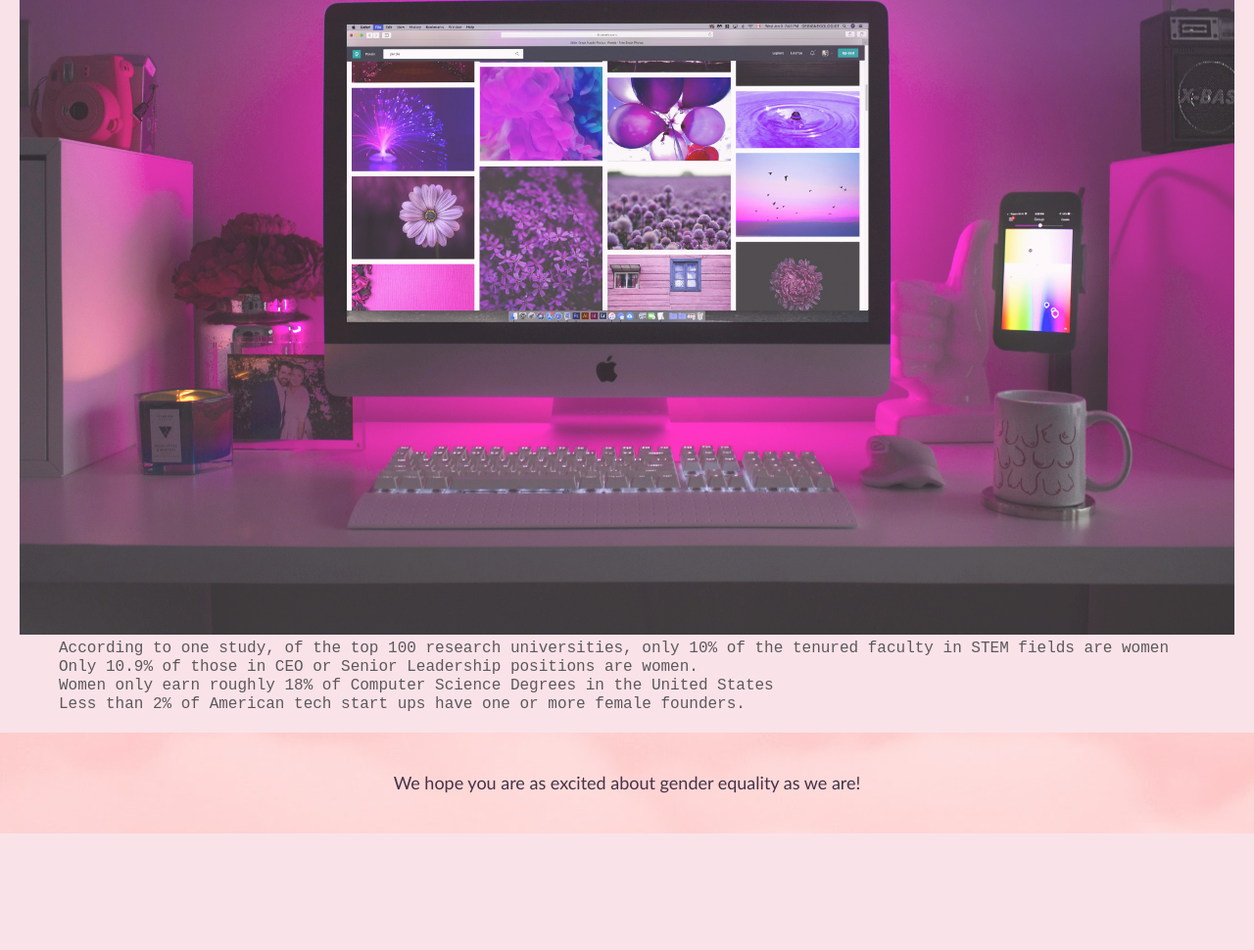
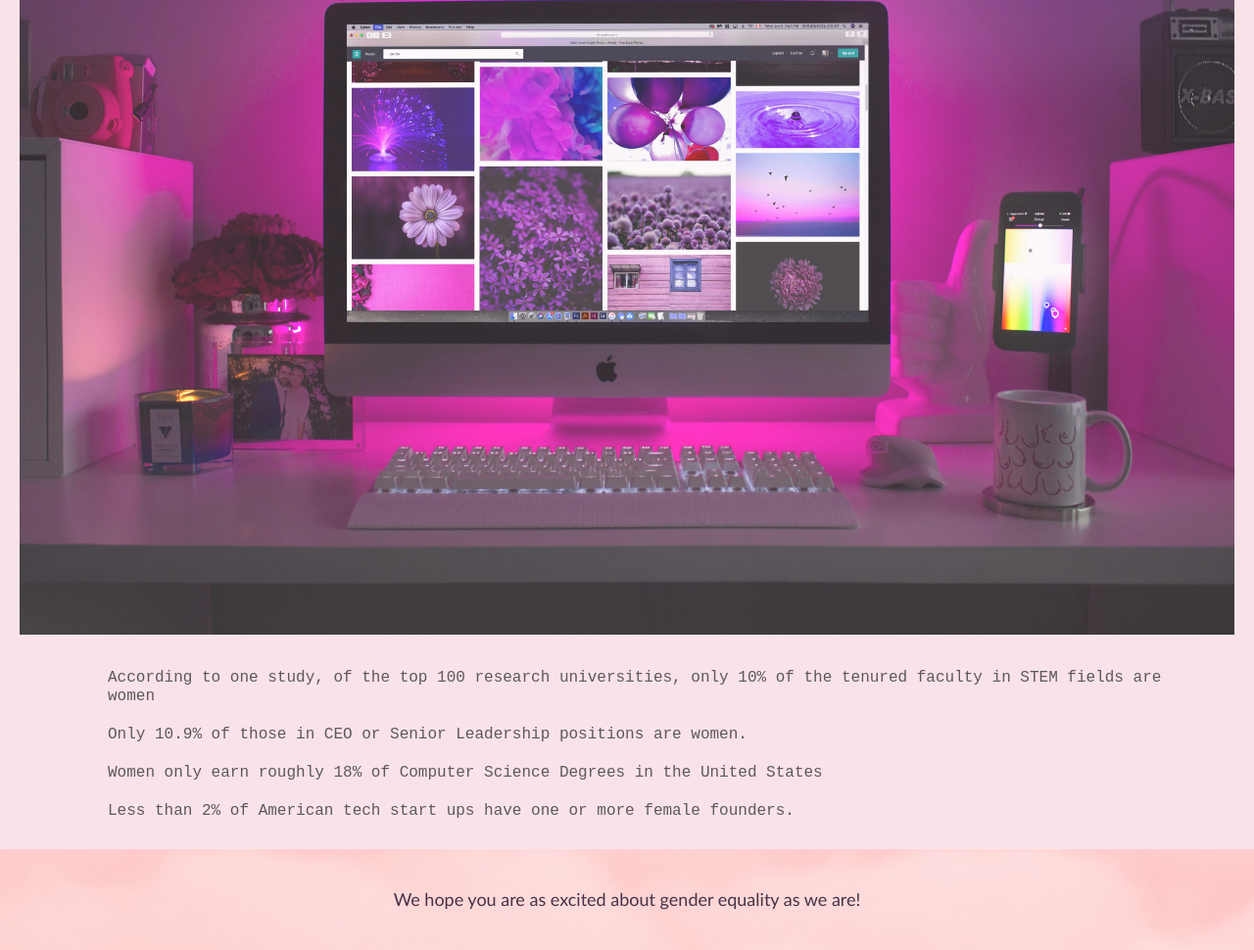
Before and after one commit to JadedThrone/WebsiteShell, a plain HTML site: page index.html in a window 1280 px wide. Shown: the part 1773-2743 px from the top of the page at 98% size. Before the commit the page ends 2624 px from the top, so only its background shows below. Drawn offline with Linux system fonts and the light colour scheme; files whose address does not match are found by name.

Commit message:
listadjust

```diff
--- a/index.css
+++ b/index.css
@@ -4,6 +4,12 @@
     height: 50px;
 
   }
+
+.stats{
+  margin:30px;
+  color:#463348;
+  padding-left: 20px;
+}
   @keyframes crawl {
     0% {
       /* initial position of ladybug */
--- a/index.html
+++ b/index.html
@@ -44,12 +44,14 @@
     <p>Additionally, be sure to check out our #WomenInSTEM Simulation!</p>
     <h2>Statistics</h2>
     <img class="image" src="./images/PinkComputer.jpg" alt="Gender Equality in STEM " width="100%" height="auto"/>
+    <div class="stats">
       <ul>
-        <li><a href="https://scholarscompass.vcu.edu/etd/4160/">According to one study, of the top 100 research universities, only 10% of the tenured faculty in STEM fields are women</a></li>
-        <li><a href="https://explodingtopics.com/blog/women-in-tech">Only 10.9% of those in CEO or Senior Leadership positions are women.</a></li>
-        <li><a href="https://www.computerscience.org/resources/women-in-computer-science/">Women only earn roughly 18% of Computer Science Degrees in the United States</a></li>
+        <li style="margin-bottom: 20px;"><a href="https://scholarscompass.vcu.edu/etd/4160/">According to one study, of the top 100 research universities, only 10% of the tenured faculty in STEM fields are women</a></li>
+        <li style="margin-bottom: 20px;"><a href="https://explodingtopics.com/blog/women-in-tech">Only 10.9% of those in CEO or Senior Leadership positions are women.</a></li>
+        <li style="margin-bottom: 20px;"><a href="https://www.computerscience.org/resources/women-in-computer-science/">Women only earn roughly 18% of Computer Science Degrees in the United States</a></li>
         <li><a href="https://techjury.net/blog/women-in-technology-statistics/#gref">Less than 2% of American tech start ups have one or more female founders.</a></li>
       </ul>
+    </div>
   </div>
 </body>
 
```
